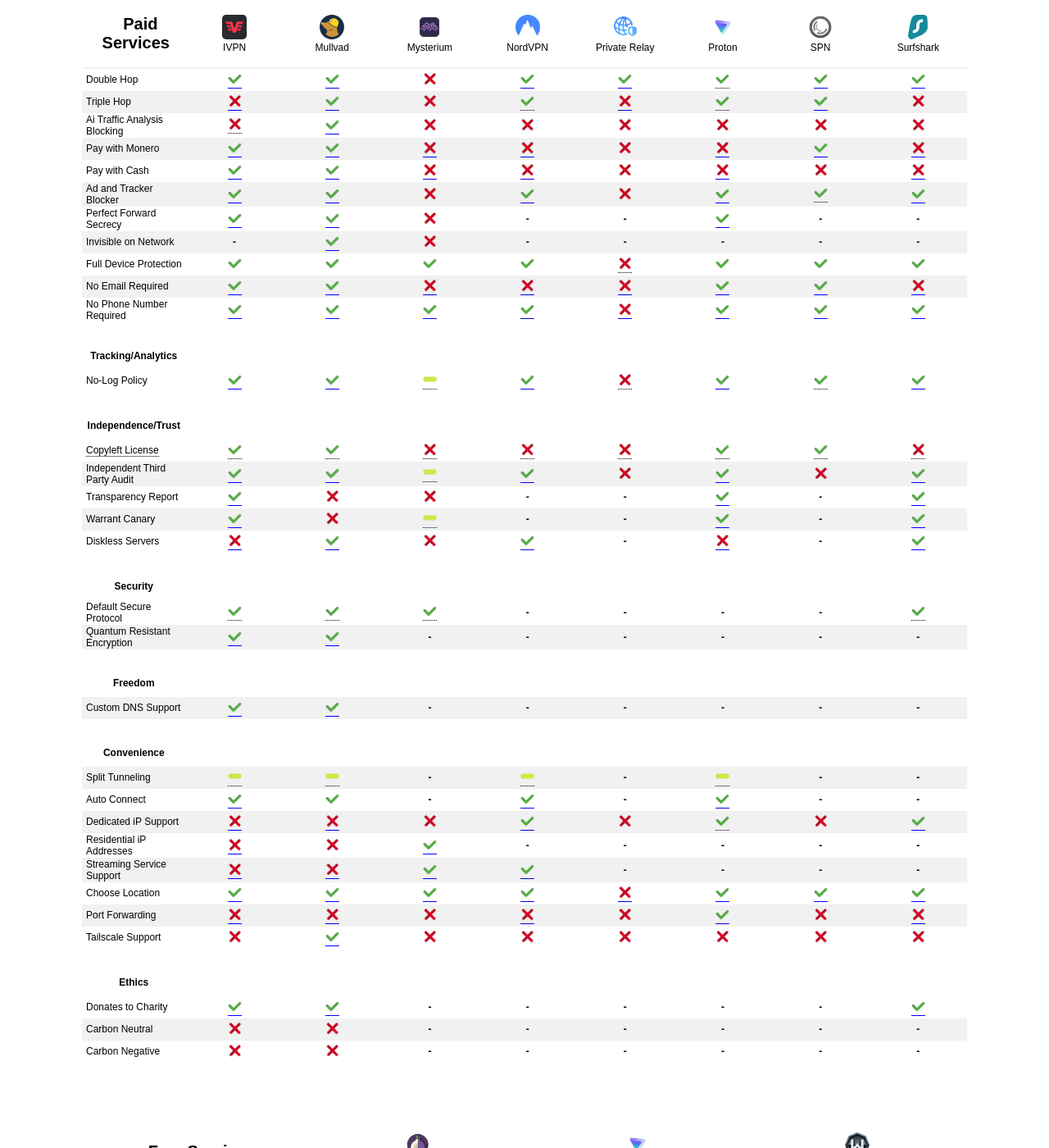
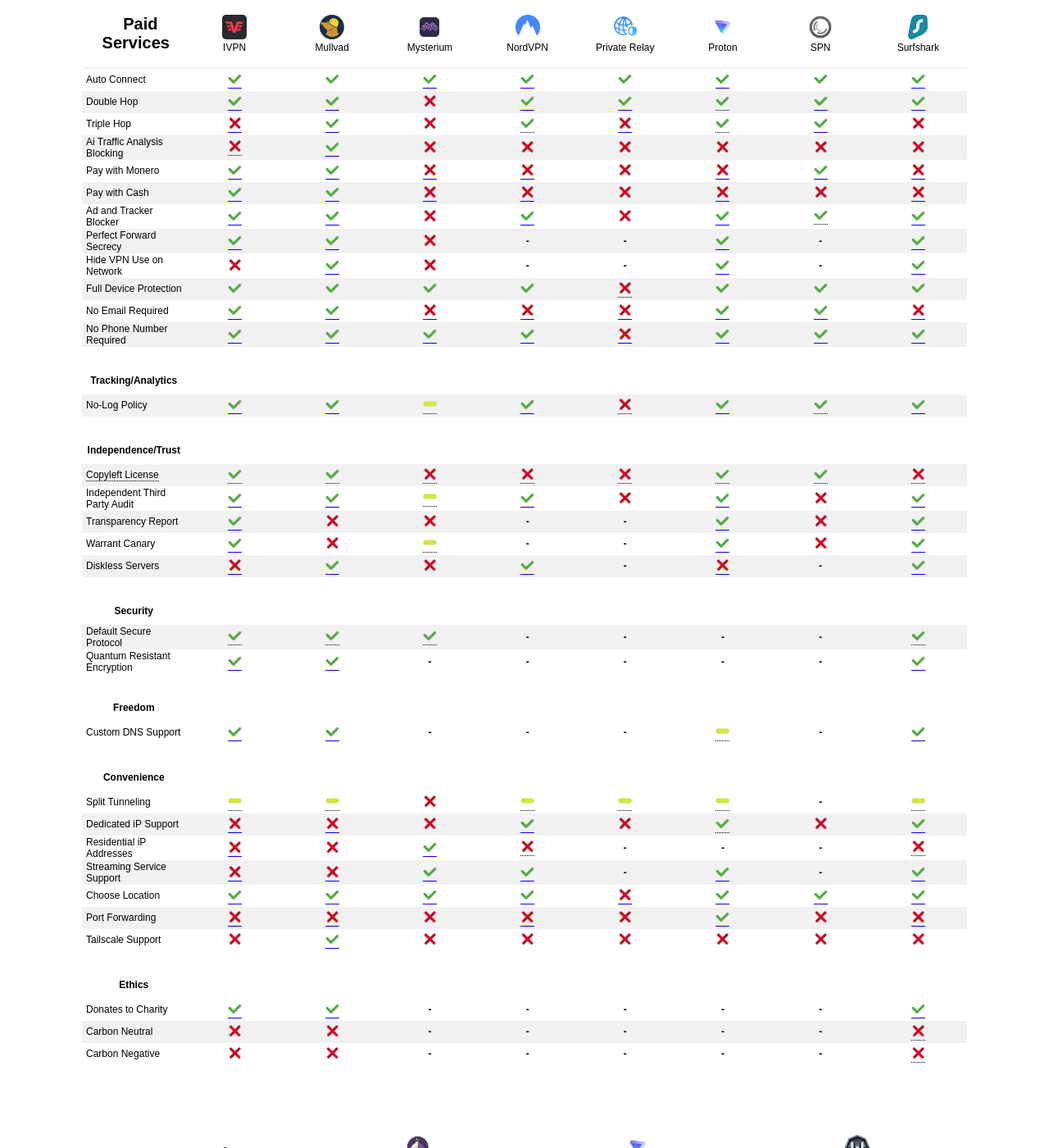
Before and after one commit to SoftwareCompare/SoftwareCompare, a Jekyll site: the page built from vpns.html, in a window 1280 px wide and 1400 px high, scrolled down 346 px. Shown: the whole window at 82% size. Built offline with Jekyll 4.4.1, drawn with Linux system fonts in a browser that asks for light colours.

Commit message:
Add checks

```diff
--- a/vpns.html
+++ b/vpns.html
@@ -163,6 +163,22 @@
           <img src="../images/check.webp" alt="check">
         </a>
       </th>
+    </tr>
+    <tr class="checker_row">
+      <td>Auto Connect</td>
+      <th>
+        <a href="https://www.ivpn.net/knowledgebase/general/configuring-the-ivpn-app-to-autoconnect" target="_blank"
+          rel="noopener noreferrer">
+          <img src="../images/check.webp" alt="check">
+        </a>
+      </th>
+      <th><img src="../images/check.webp" alt="check"></th>
+      {% include check link="https://www.mysteriumvpn.com/blog/vpn-issues-troubleshooting#WhyDoesVPNKeepTurningOn" %}
+      {% include check link="https://nordvpn.com/blog/automatic-vpn-wifi-connect" %}
+      {% include check %}
+      {% include check link="https://protonvpn.com/support/always-on-vpn" %}
+      {% include check %}
+      {% include check link="https://surfshark.com/features" %}
     </tr>
     <tr class="checker_row">
       <td>Double Hop</td>
@@ -345,11 +361,11 @@
       <th>-</th>
       {% include check link="https://protonvpn.com/features/forward-secrecy" %}
       <th>-</th>
-      <th>-</th>
+      {% include check link="https://surfshark.com/features/stealth-vpn" %}
     </tr>
     <tr class="checker_row">
-      <td>Invisible on Network</td>
-      <th>-</th>
+      <td>Hide VPN Use on Network</td>
+      {% include cross %}
       <th>
         <a href="https://mullvad.net/en/help/connecting-to-mullvad-vpn-from-restrictive-locations#connecting"
           target="_blank" rel="noopener noreferrer">
@@ -359,9 +375,9 @@
       <th><img src="../images/cross.webp" alt="cross"></th>
       <th>-</th>
       <th>-</th>
+      {% include check link="https://protonvpn.com/blog/stealth-vpn-protocol" %}
       <th>-</th>
-      <th>-</th>
-      <th>-</th>
+      {% include check link="https://surfshark.com/features/stealth-vpn" %}
     </tr>
     <tr class="checker_row">
       <td>Full Device Protection</td>
@@ -547,7 +563,7 @@
       <th>-</th>
       <th>-</th>
       {% include check link="https://protonvpn.com/blog/transparency-report" %}
-      <th>-</th>
+      {% include cross %}
       {% include check link="https://surfshark.com/trust-center" %}
     </tr>
     <tr class="checker_row">
@@ -571,7 +587,7 @@
       <th>-</th>
       <th>-</th>
       {% include check link="https://protonvpn.com/blog/transparency-report" %}
-      <th>-</th>
+      {% include cross %}
       <th>
         <a href="https://surfshark.com/warrant-canary" target="_blank" rel="noopener noreferrer">
           <img src="../images/check.webp" alt="check">
@@ -665,7 +681,7 @@
       <th>-</th>
       <th>-</th>
       <th>-</th>
-      <th>-</th>
+      {% include check link="https://www.techradar.com/pro/vpn/post-quantum-encryption-standards-are-here-a-new-era-for-vpn-security-begins" %}
     </tr>
     <tr>
       <th class="left-col"><br />Freedom</th>
@@ -685,9 +701,9 @@
       <th>-</th>
       <th>-</th>
       <th>-</th>
+      {% include dash tooltip="Supports Windows and Linux with other platforms planned" link="https://protonvpn.com/support/custom-dns" %}
       <th>-</th>
-      <th>-</th>
-      <th>-</th>
+      {% include check link="https://support.surfshark.com/hc/en-us/articles/13560798718610-How-to-set-custom-DNS-on-any-device" %}
     </tr>
     <tr>
       <th class="left-col"><br />Convenience</th>
@@ -716,30 +732,14 @@
           </span>
         </div>
       </th>
-      <th>-</th>
+      {% include cross %}
       {% include dash tooltip="Only on Windows and Android" link="https://nordvpn.com/features/split-tunneling" %}
-      <th>-</th>
+      {% include dash tooltip="Can disable per-site" link="https://support.apple.com/en-us/102022?cid=mc-ols-icloud-article_ht213548-ios_ui-05232023" %}
       {% capture inner %}{% include link text='Only on Windows and Android'
       link="https://protonvpn.com/support/protonvpn-split-tunneling" %}{% endcapture %}
       {% include dash tooltip=inner %}
       <th>-</th>
-      <th>-</th>
-    </tr>
-    <tr class="checker_row">
-      <td>Auto Connect</td>
-      <th>
-        <a href="https://www.ivpn.net/knowledgebase/general/configuring-the-ivpn-app-to-autoconnect" target="_blank"
-          rel="noopener noreferrer">
-          <img src="../images/check.webp" alt="check">
-        </a>
-      </th>
-      <th><img src="../images/check.webp" alt="check"></th>
-      <th>-</th>
-      {% include check link="https://nordvpn.com/blog/automatic-vpn-wifi-connect" %}
-      <th>-</th>
-      {% include check link="https://protonvpn.com/support/always-on-vpn" %}
-      <th>-</th>
-      <th>-</th>
+      {% include dash tooltip="Only on Windows, Android and iOS" link="https://surfshark.com/features/split-tunneling" %}
     </tr>
     <tr class="checker_row">
       <td>Dedicated iP Support</td>
@@ -780,11 +780,11 @@
           <img src="../images/check.webp" alt="check">
         </a>
       </th>
+      {% include cross tooltip="Does have dedicated iP support for avoiding iP blocks" %}
       <th>-</th>
       <th>-</th>
       <th>-</th>
-      <th>-</th>
-      <th>-</th>
+      {% include cross tooltip="Does have dedicated iP support for avoiding iP blocks" %}
     </tr>
     <tr class="checker_row">
       <td>Streaming Service Support</td>
@@ -808,9 +808,9 @@
       </th>
       {% include check link="https://nordvpn.com/features/streaming" %}
       <th>-</th>
+      {% include check link="https://protonvpn.com/streaming" %}
       <th>-</th>
-      <th>-</th>
-      <th>-</th>
+      {% include check link="https://support.surfshark.com/hc/en-us/sections/4417084270994-Streaming" %}
     </tr>
     <tr class="checker_row">
       <td>Choose Location</td>
@@ -920,7 +920,7 @@
       <th>-</th>
       <th>-</th>
       <th>-</th>
-      <th>-</th>
+      {% include cross tooltip="80% of emissions come from sustainable energy" link="https://surfshark.com/website/_next/public/files/impact-report-2023.pdf#page=16" %}
     </tr>
     <tr class="checker_row">
       <td>Carbon Negative</td>
@@ -935,7 +935,7 @@
       <th>-</th>
       <th>-</th>
       <th>-</th>
-      <th>-</th>
+      {% include cross tooltip="<a href='https://surfshark.com/blog/surfshark-sustainable-future' target='_blank' rel='noopener noreferrer'>In the UN Global Compact</a>, and <a href='https://surfshark.com/blog/shark-awareness-day-2024' target='_blank' rel='noopener noreferrer'>supports shark conservation</a>"  %}
     </tr>
   </tbody>
 </table>
```
Also changed, not shown: images/logos/grayjay-logo.svg (added), images/logos/windows-logo.webp (added), 3 other files.
